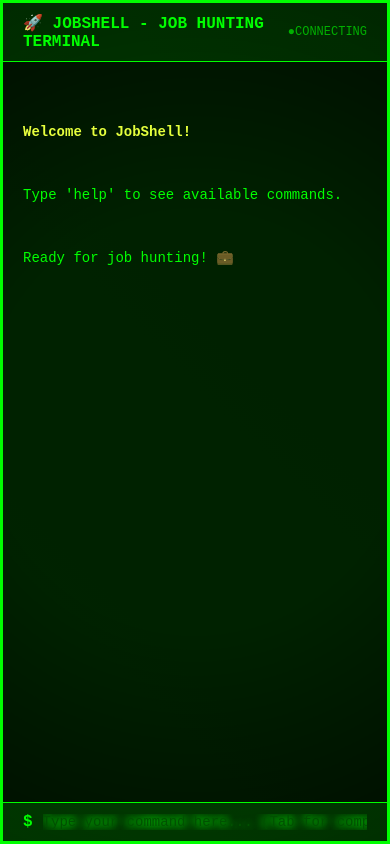
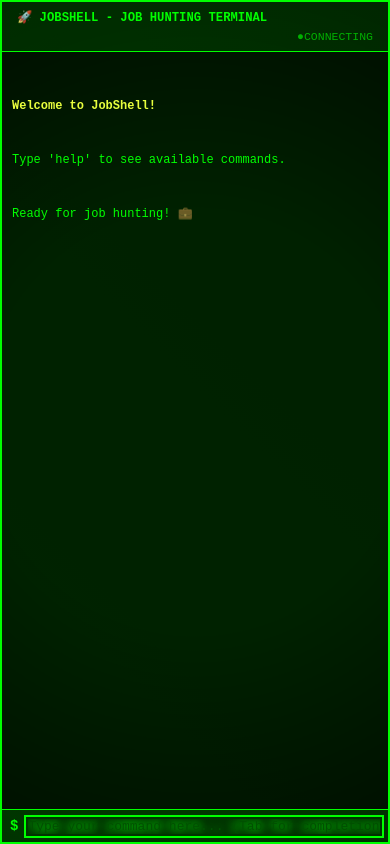
Before and after one commit to nihalshx/JobShell, a Flask app: page / in a window 390 px wide. Run offline with Flask 3, Linux system fonts and the light colour scheme; some libraries are stand-ins or nearby versions.

Commit message:
Add configuration management, responsive design, and accessibility improvements
Co-authored-by: nihalshx <112004307+nihalshx@users.noreply.github.com>

```diff
--- a/app.py
+++ b/app.py
@@ -18,6 +18,7 @@ import sys
 # Add backend directory to Python path
 sys.path.append(os.path.join(os.path.dirname(__file__), 'backend'))
 
+from config import Config
 from backend.command_handler import CommandHandler, JobShellSession
 from backend.swelist_wrapper import SwelistWrapper
 from datetime import datetime, timedelta
@@ -25,17 +26,17 @@ import threading
 
 # Configure logging
 logging.basicConfig(
-    level=logging.INFO,
-    format='%(asctime)s - %(name)s - %(levelname)s - %(message)s'
+    level=getattr(logging, Config.LOG_LEVEL),
+    format=Config.LOG_FORMAT
 )
 logger = logging.getLogger(__name__)
 
 # Initialize Flask app
 app = Flask(__name__)
-app.config['SECRET_KEY'] = 'jobshell_secret_key_2024'
+app.config['SECRET_KEY'] = Config.SECRET_KEY
 
 # Initialize SocketIO with CORS enabled
-socketio = SocketIO(app, cors_allowed_origins="*", async_mode='threading')
+socketio = SocketIO(app, cors_allowed_origins=Config.CORS_ALLOWED_ORIGINS, async_mode='threading')
 
 # Global session storage (in production, use Redis or database)
 sessions: Dict[str, JobShellSession] = {}
@@ -47,19 +48,20 @@ def cleanup_stale_sessions():
     Periodically clean up inactive sessions to prevent memory leaks.
 
     Runs in a background thread and removes sessions that have been
-    inactive for more than 30 minutes.
+    inactive for more than SESSION_TIMEOUT_MINUTES.
     """
     while True:
         try:
-            # Sleep for 5 minutes between cleanups
-            threading.Event().wait(300)
+            # Sleep for cleanup interval
+            threading.Event().wait(Config.SESSION_CLEANUP_INTERVAL_SECONDS)
 
             current_time = datetime.now()
             stale_sessions = []
 
-            # Find sessions inactive for more than 30 minutes
+            # Find sessions inactive for more than timeout period
+            timeout_delta = timedelta(minutes=Config.SESSION_TIMEOUT_MINUTES)
             for session_id, last_activity in list(session_last_activity.items()):
-                if current_time - last_activity > timedelta(minutes=30):
+                if current_time - last_activity > timeout_delta:
                     stale_sessions.append(session_id)
 
             # Remove stale sessions
@@ -159,9 +161,9 @@ def handle_command(data):
     if not command:
         return
 
-    if len(command) > 1000:  # Reasonable limit for command length
+    if len(command) > Config.MAX_COMMAND_LENGTH:
         emit('terminal_output', {
-            'output': '❌ Command too long. Maximum 1000 characters allowed.',
+            'output': f'❌ Command too long. Maximum {Config.MAX_COMMAND_LENGTH} characters allowed.',
             'type': 'error'
         })
         return
@@ -319,16 +321,23 @@ def handle_toggle_mode():
     })
 
 if __name__ == '__main__':
-    print("🚀 Starting Swelist Web Terminal...")
-    print("📡 Server will be available at: http://localhost:5000")
+    # Validate configuration
+    if not Config.validate():
+        logger.error("Invalid configuration. Exiting.")
+        sys.exit(1)
+
+    print("🚀 Starting JobShell Web Terminal...")
+    print(f"📡 Server will be available at: http://{Config.HOST}:{Config.PORT}")
+    print(f"🔧 Debug mode: {Config.DEBUG}")
+    print(f"🎯 Mock mode: {Config.MOCK_MODE}")
     print("🎯 Ready for job hunting!")
     print()
 
     # Run with SocketIO
     socketio.run(
         app,
-        host='0.0.0.0',
-        port=5000,
-        debug=True,
+        host=Config.HOST,
+        port=Config.PORT,
+        debug=Config.DEBUG,
         use_reloader=False  # Disable reloader for stability
     )
--- a/templates/index.html
+++ b/templates/index.html
@@ -3,6 +3,9 @@
 <head>
     <meta charset="UTF-8">
     <meta name="viewport" content="width=device-width, initial-scale=1.0">
+    <meta name="description" content="JobShell - A retro-styled terminal interface for exploring tech jobs with real-time search and filtering capabilities.">
+    <meta name="keywords" content="job search, terminal, tech jobs, internships, career">
+    <meta name="author" content="JobShell">
     <title>JobShell - Job Hunting Terminal</title>
     <style>
         * {
@@ -274,16 +277,104 @@
         .terminal-output::-webkit-scrollbar-thumb:hover {
             opacity: 1;
         }
+
+        /* Responsive Design for Mobile */
+        @media (max-width: 768px) {
+            .terminal-container {
+                border-width: 2px;
+            }
+
+            .header {
+                padding: 8px 15px;
+                font-size: 0.9em;
+            }
+
+            .title {
+                font-size: 0.85em;
+            }
+
+            .status {
+                font-size: 0.8em;
+            }
+
+            .terminal-output {
+                font-size: 13px;
+                padding: 10px;
+            }
+
+            .input-container {
+                padding: 8px;
+            }
+
+            .command-input {
+                font-size: 14px;
+            }
+
+            .prompt {
+                font-size: 14px;
+            }
+
+            .completion-item {
+                padding: 6px 10px;
+                font-size: 13px;
+            }
+        }
+
+        @media (max-width: 480px) {
+            .header {
+                flex-direction: column;
+                align-items: flex-start;
+                gap: 5px;
+            }
+
+            .terminal-output {
+                font-size: 12px;
+            }
+
+            .command-input {
+                font-size: 13px;
+            }
+        }
+
+        /* Accessibility improvements */
+        .output-line.error {
+            font-weight: bold;
+        }
+
+        .command-input:focus {
+            outline: 2px solid var(--primary-color);
+            outline-offset: 2px;
+        }
+
+        /* High contrast mode support */
+        @media (prefers-contrast: high) {
+            .terminal-container {
+                border-width: 4px;
+            }
+
+            .output-line {
+                font-weight: 500;
+            }
+        }
+
+        /* Reduced motion support */
+        @media (prefers-reduced-motion: reduce) {
+            * {
+                animation-duration: 0.01ms !important;
+                animation-iteration-count: 1 !important;
+                transition-duration: 0.01ms !important;
+            }
+        }
     </style>
 </head>
 <body>
-    <div class="terminal-container">
-        <div class="header">
-            <div class="title">🚀 JOBSHELL - JOB HUNTING TERMINAL</div>
-            <div class="status" id="status">●CONNECTING</div>
-        </div>
+    <div class="terminal-container" role="main" aria-label="Job hunting terminal interface">
+        <header class="header">
+            <h1 class="title">🚀 JOBSHELL - JOB HUNTING TERMINAL</h1>
+            <div class="status" id="status" role="status" aria-live="polite">●CONNECTING</div>
+        </header>
 
-        <div class="terminal-output" id="output">
+        <div class="terminal-output" id="output" role="log" aria-live="polite" aria-atomic="false">
             <div class="output-line welcome">Welcome to JobShell!</div>
             <div class="output-line">Type 'help' to see available commands.</div>
             <div class="output-line">Ready for job hunting! 💼</div>
@@ -291,12 +382,16 @@
         </div>
 
         <div class="input-container">
-            <div class="completions" id="completions"></div>
-            <span class="prompt">$</span>
-            <input type="text" class="command-input" id="commandInput"
+            <div class="completions" id="completions" role="listbox" aria-label="Command completions"></div>
+            <label for="commandInput" class="prompt" aria-hidden="true">$</label>
+            <input type="text"
+                   class="command-input"
+                   id="commandInput"
                    placeholder="Type your command here... (Tab for completions)"
                    autocomplete="off"
-                   spellcheck="false">
+                   spellcheck="false"
+                   aria-label="Command input"
+                   aria-describedby="status">
         </div>
     </div>
 
```
Also changed, not shown: config.py (added, +87 -0 lines).
